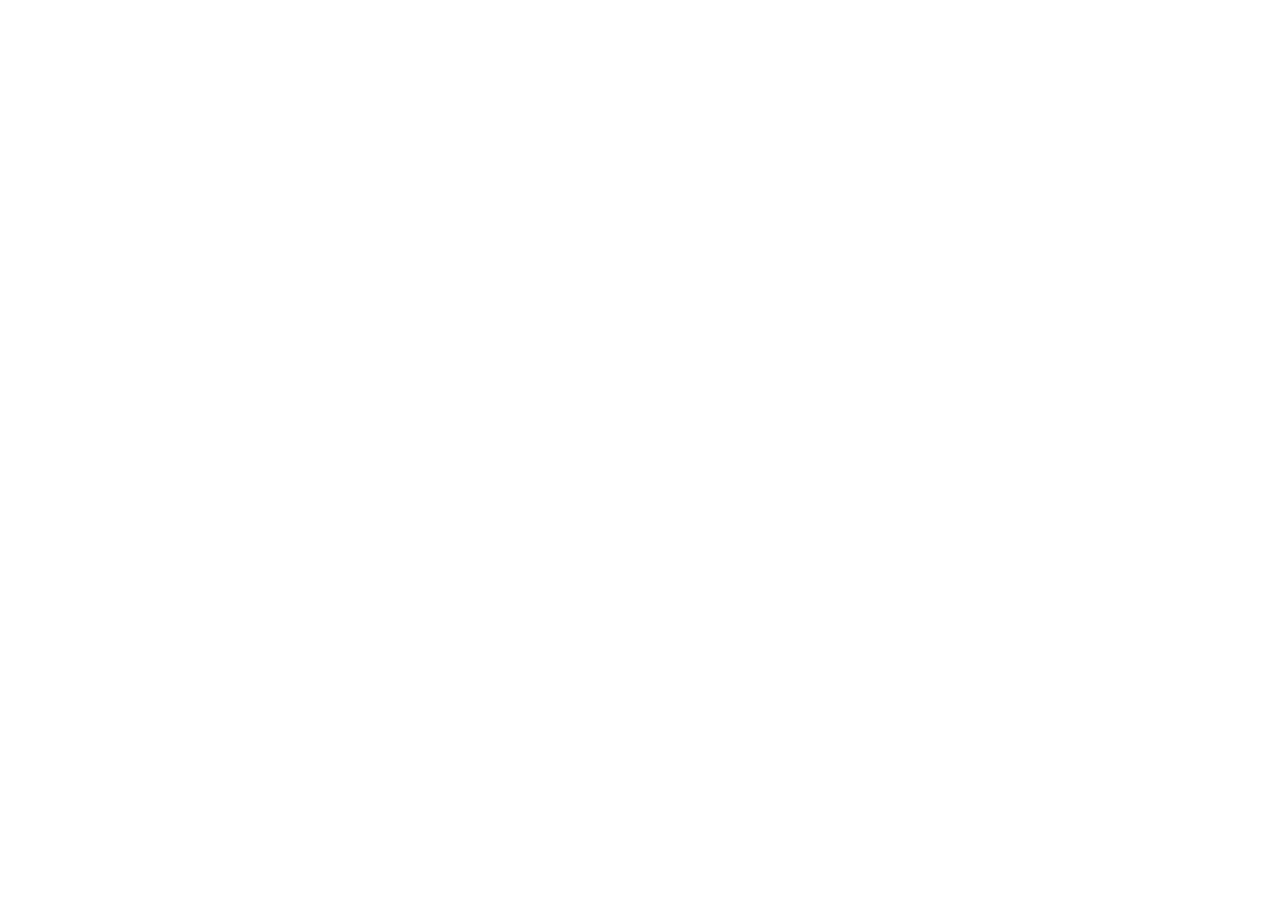
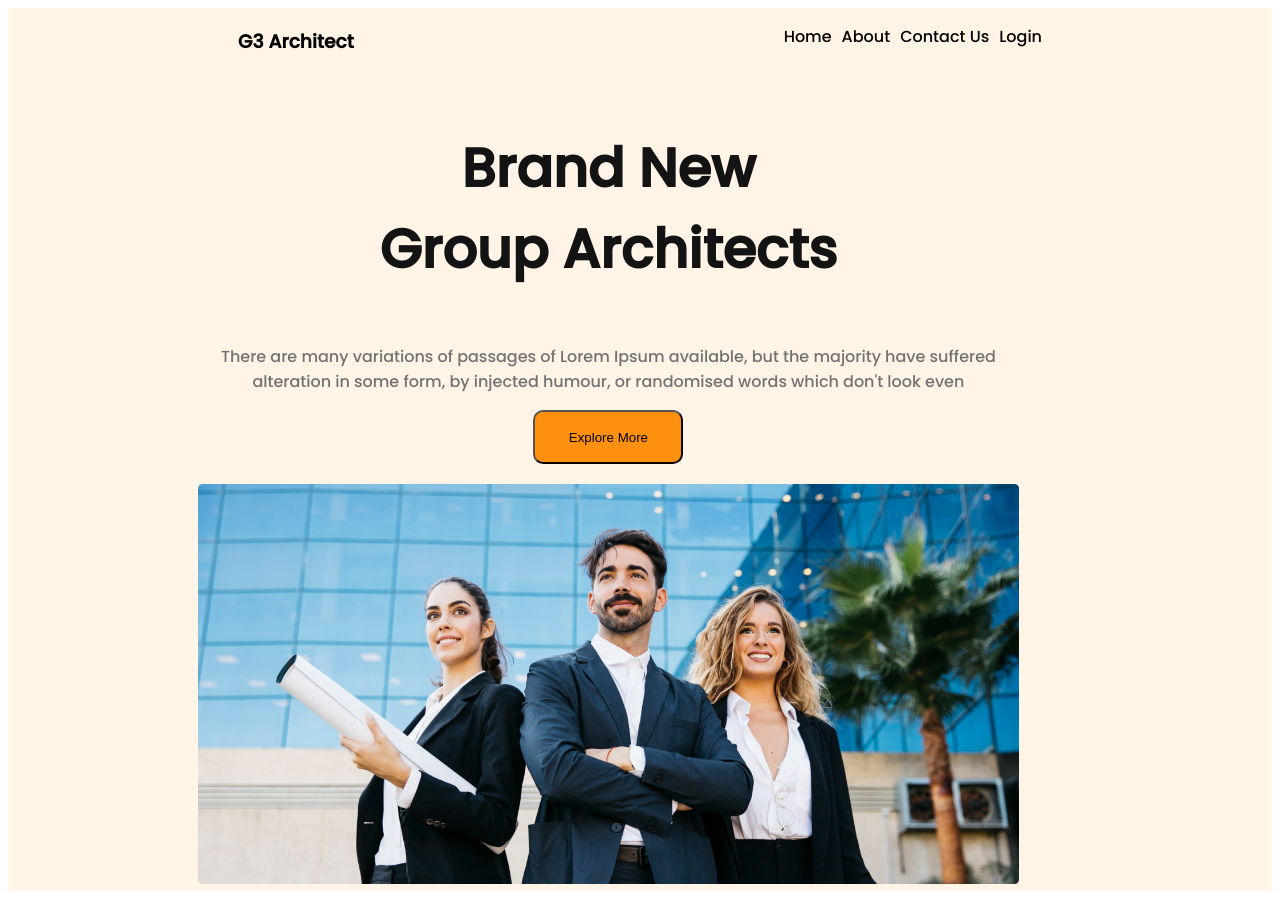
Before and after one commit to Mahmudul-Hasan-dev/architect-design, a plain HTML site: page index.html in a window 1280 px wide. Before the commit the page ends 800 px from the top, so only its background shows below. Drawn offline with Linux system fonts and the light colour scheme.

Commit message:
banner added

```diff
--- a/index.html
+++ b/index.html
@@ -6,9 +6,42 @@
     <meta http-equiv="X-UA-Compatible" content="IE=edge">
     <meta name="viewport" content="width=device-width, initial-scale=1.0">
     <title>Architect Design</title>
+    <link rel="stylesheet" href="styles/style.css">
 </head>
 
 <body>
+    <!-- header and nav -->
+    <header class="header">
+        <section>
+            <div class="nav">
+                <h3>G3 Architect</h3>
+                <ul class="menu">
+                    <li><a href="">Home</a></li>
+                    <li><a href="">About</a></li>
+                    <li><a href="">Contact Us</a></li>
+                    <li><a href="">Login</a></li>
+                </ul>
+            </div>
+            <div class="banner-container">
+                <div class="pitch">
+                    <p class="pitch-title">Brand New <br> Group Architects</p>
+                    <p class="pitch-description">There are many variations of passages of Lorem Ipsum available, but the
+                        majority have suffered alteration in some form, by injected humour, or randomised words which
+                        don't
+                        look even</p>
+                    <button class="btn-primary">Explore More</button>
+                </div>
+                <div class="banner">
+                    <img src="images/banner.png" alt="">
+                </div>
+            </div>
+
+        </section>
+    </header>
+    <!-- main content -->
+    <main></main>
+    <!-- footer element -->
+    <footer></footer>
 
 </body>
 
--- /dev/null
+++ b/styles/style.css
@@ -0,0 +1,65 @@
+/* font */
+@import url('https://fonts.googleapis.com/css2?family=Poppins:wght@500&display=swap');
+
+/* common styles */
+body {
+    font-family: 'Poppins', sans-serif;
+}
+
+/* common button styles */
+.btn-primary {
+    width: 150px;
+    height: 54px;
+    background-color: #FF900E;
+    border-radius: 10px;
+}
+
+/* header styles */
+header {
+    background: rgba(255, 144, 14, 0.1);
+}
+
+/* navbar style */
+.nav {
+    margin: 0 230px;
+    display: flex;
+    justify-content: space-between;
+}
+
+.menu {
+    display: flex;
+    list-style: none;
+    gap: 10px;
+}
+
+.menu a {
+    text-decoration: none;
+    color: black;
+}
+
+/* pitch section styles */
+.banner-container {
+    width: 65%;
+    padding-left: 15%;
+}
+
+.pitch {
+    text-align: center;
+    margin-bottom: 20px;
+}
+
+.pitch-title {
+    font-weight: 700;
+    font-size: 54px;
+    color: #131313;
+}
+
+.pitch-description {
+    font-size: 16px;
+    color: #727272;
+}
+
+.banner img {
+    width: 100%;
+    height: 100%;
+}
```
